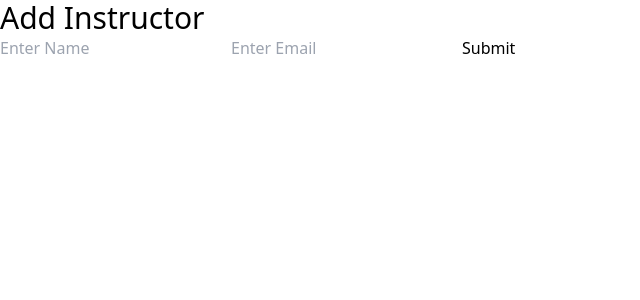
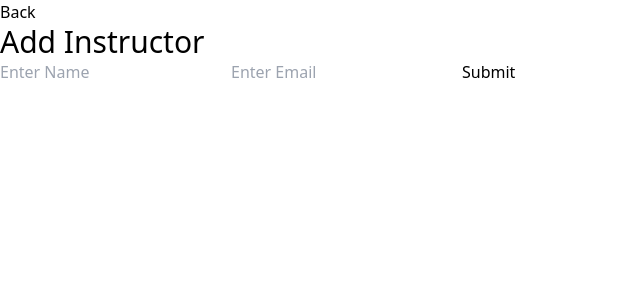
Before and after one commit to pranavdhawale/online-lecture-scheduling-module, a React (Vite) app in the folder frontend/: page /add-instructor in a window 1280 px wide. Shown: the top 300 px of the page, without its empty margins (0-640 px from the left). Built offline with nearby package versions, Linux system fonts and the light colour scheme.

Commit message:
fix: add back button

```diff
--- a/frontend/src/components/AddInstructor.jsx
+++ b/frontend/src/components/AddInstructor.jsx
@@ -29,6 +29,7 @@ export default function AddInstructor() {
 
     return(
         <>
+        <NavLink to="/dashboard"><button>Back</button></NavLink>
         <p className="text-3xl">Add Instructor</p>
 
         <form onSubmit={handleSubmit}>
```
